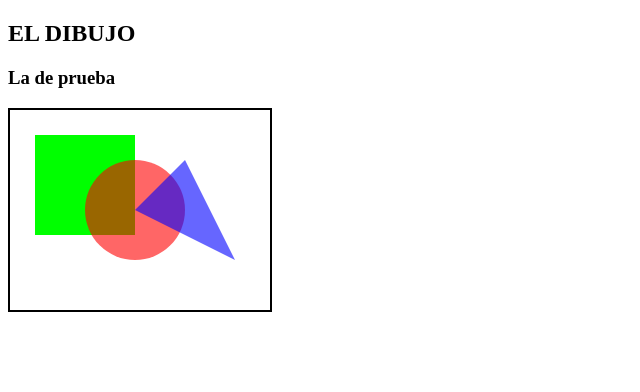
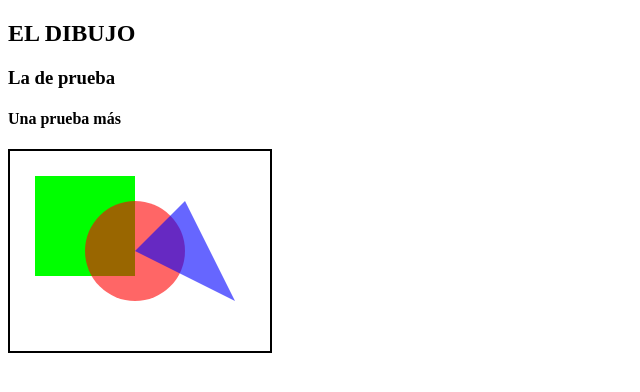
Before and after one commit to JaeN1/aprendiendo, a plain HTML site: page index.html in a window 1280 px wide. Shown: the whole page, without its empty margins (0-640 px from the left). Drawn offline with Linux system fonts and the light colour scheme.

Commit message:
Segunda prueba en otra rama

```diff
--- a/index.html
+++ b/index.html
@@ -39,6 +39,8 @@
   <h2>EL DIBUJO</h2>
 
   <h3>La de prueba</h3>
+
+  <h4>Una prueba más</h4>
   <body onload="drawPicture();">
 
     <canvas id="example" width="260" height="200">
```
